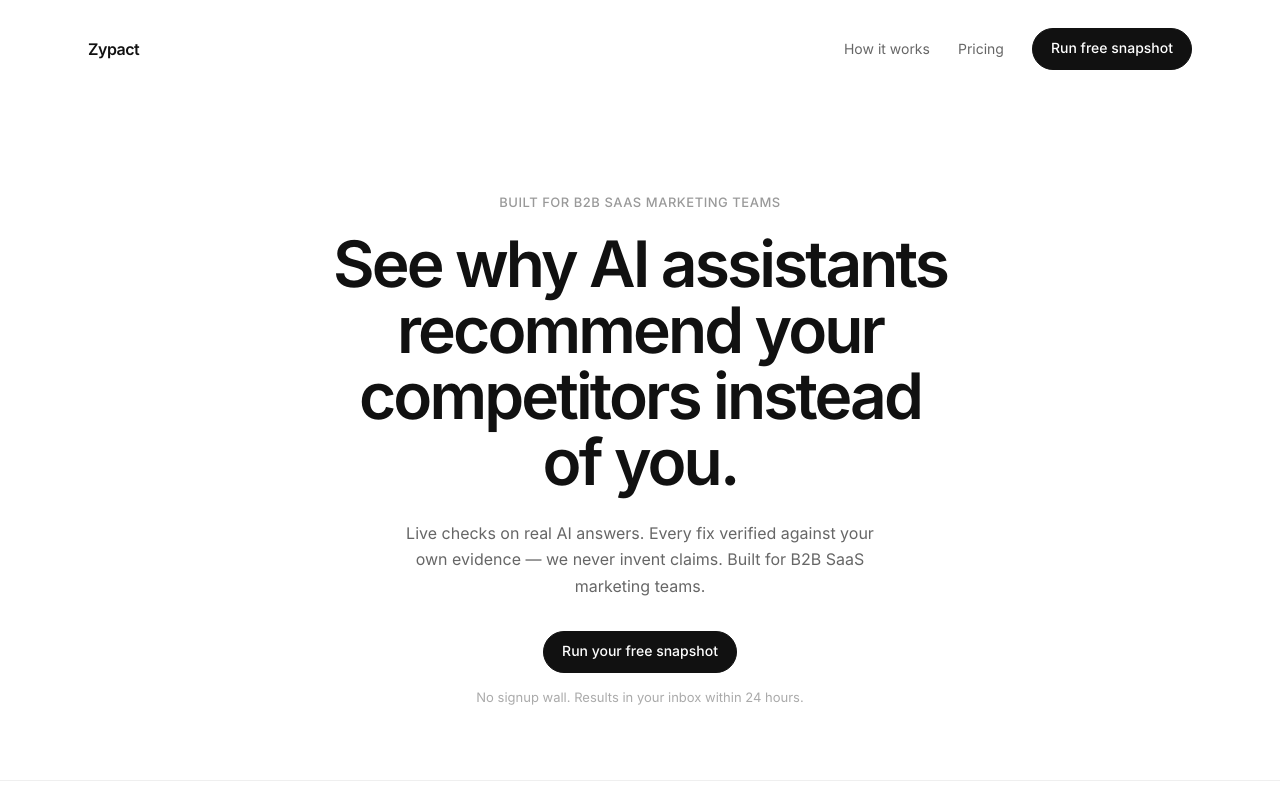
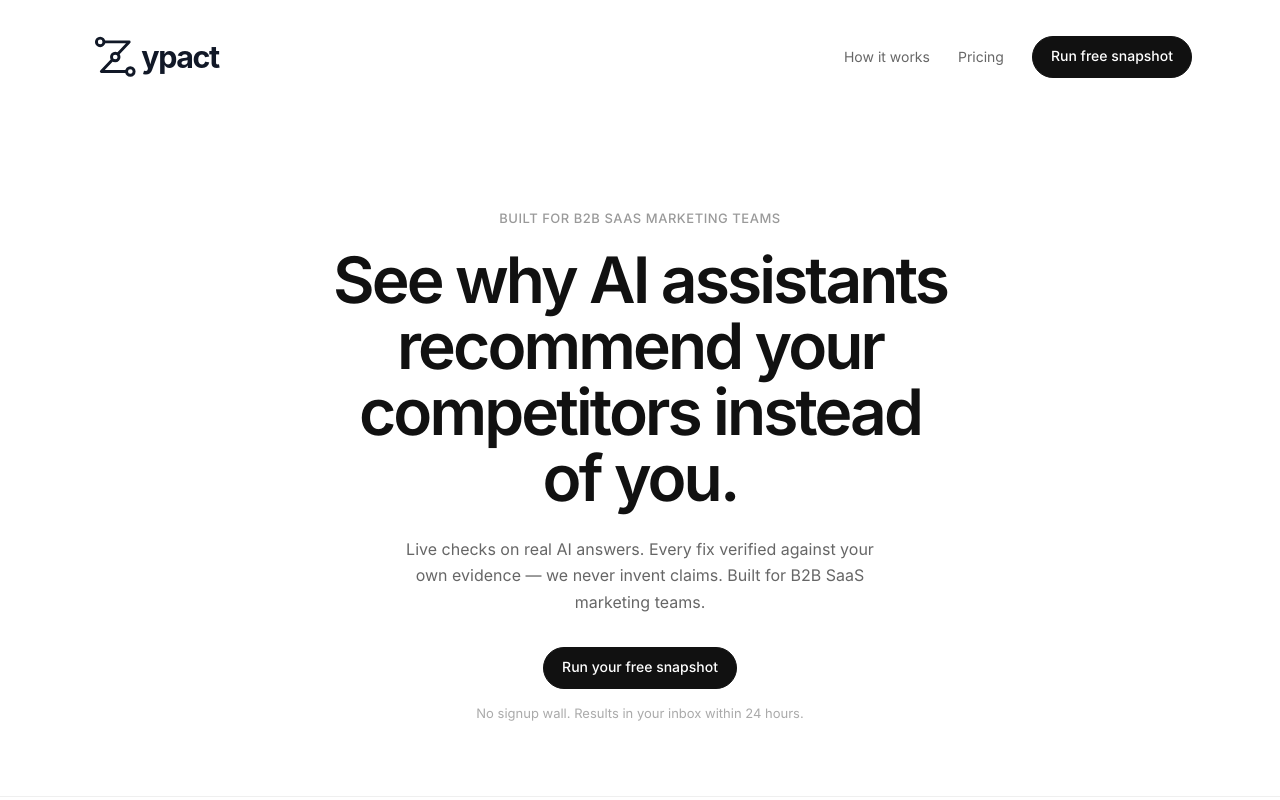
Before and after one commit to onyx766/Zypact, a Next.js app: page / in a window 1280 px wide. Shown: the top 800 px of the page. Built offline with nearby package versions, Linux system fonts and the light colour scheme; no server answers.

Commit message:
feat: add Zypact logo to landing page

```diff
--- a/app/globals.css
+++ b/app/globals.css
@@ -778,3 +778,28 @@ h2 {
     display: none;
   }
 }
+
+/* Zypact brand logo */
+.zypact-logo-link {
+  display: inline-flex;
+  align-items: center;
+  flex-shrink: 0;
+  text-decoration: none;
+}
+
+.zypact-logo-image {
+  display: block;
+  width: 174px;
+  height: 58px;
+  object-fit: cover;
+  object-position: center;
+  border-radius: 12px;
+}
+
+@media (max-width: 720px) {
+  .zypact-logo-image {
+    width: 142px;
+    height: 48px;
+    border-radius: 10px;
+  }
+}
--- a/app/page.tsx
+++ b/app/page.tsx
@@ -1,4 +1,5 @@
 import type { Metadata } from "next";
+import { ZypactLogo } from "@/components/zypact-logo";
 import { PRICING_PLANS, PUBLIC_PLAN_ORDER } from "@/lib/pricing/plans";
 
 const siteUrl = process.env.NEXT_PUBLIC_SITE_URL || "https://zypact.com";
@@ -82,9 +83,11 @@ export default function LandingPage() {
       />
 
       <header className="header">
-        <a href="#top" className="wordmark">
-          Zypact
-        </a>
+        <ZypactLogo
+          href="#top"
+          priority
+          className="wordmark"
+        />
 
         <nav className="nav" aria-label="Primary navigation">
           <a href="#how-it-works">How it works</a>
--- /dev/null
+++ b/components/zypact-logo.tsx
@@ -0,0 +1,30 @@
+import Image from "next/image";
+
+type ZypactLogoProps = {
+  href?: string;
+  priority?: boolean;
+  className?: string;
+};
+
+export function ZypactLogo({
+  href = "/",
+  priority = false,
+  className = "",
+}: ZypactLogoProps) {
+  return (
+    <a
+      href={href}
+      className={`zypact-logo-link ${className}`.trim()}
+      aria-label="Zypact home"
+    >
+      <Image
+        src="/zypact-logo.svg"
+        alt="Zypact"
+        width={1536}
+        height={1024}
+        priority={priority}
+        className="zypact-logo-image"
+      />
+    </a>
+  );
+}
```
Also changed, not shown: public/zypact-logo.svg (added).
